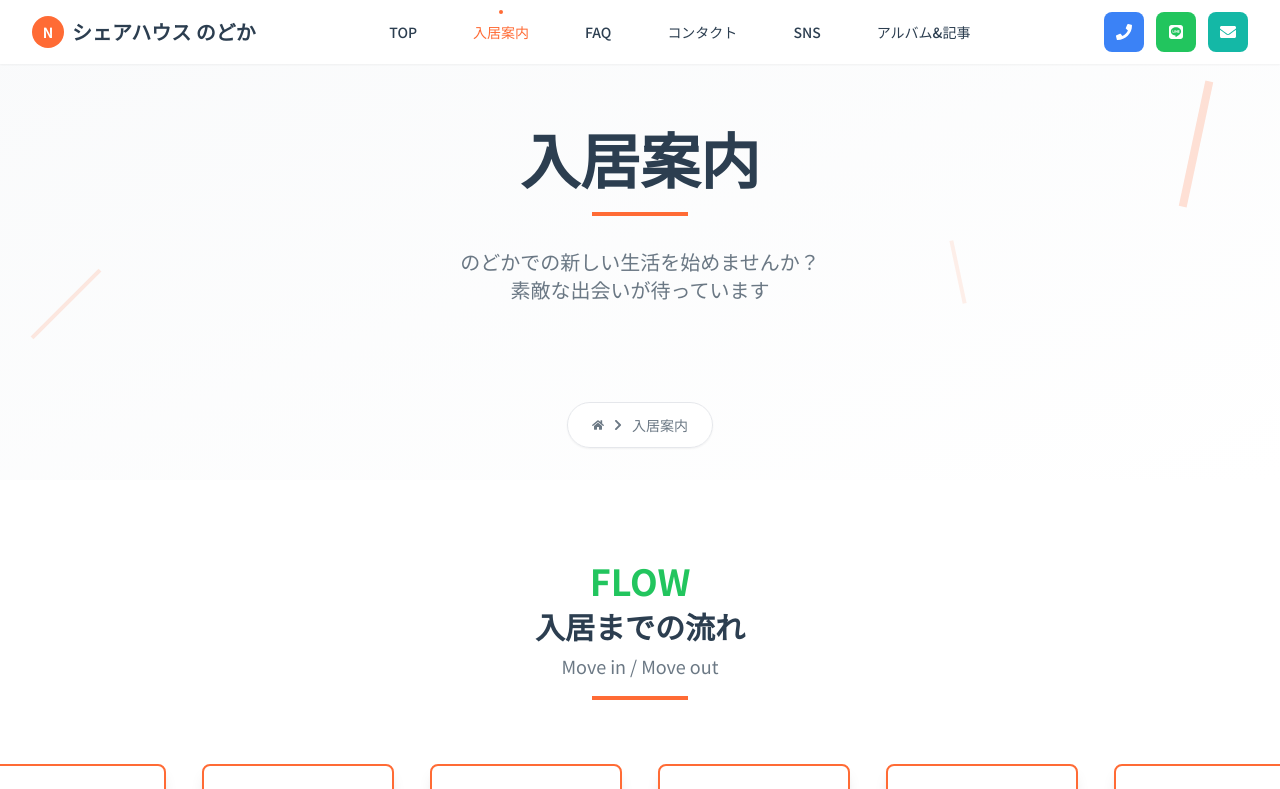
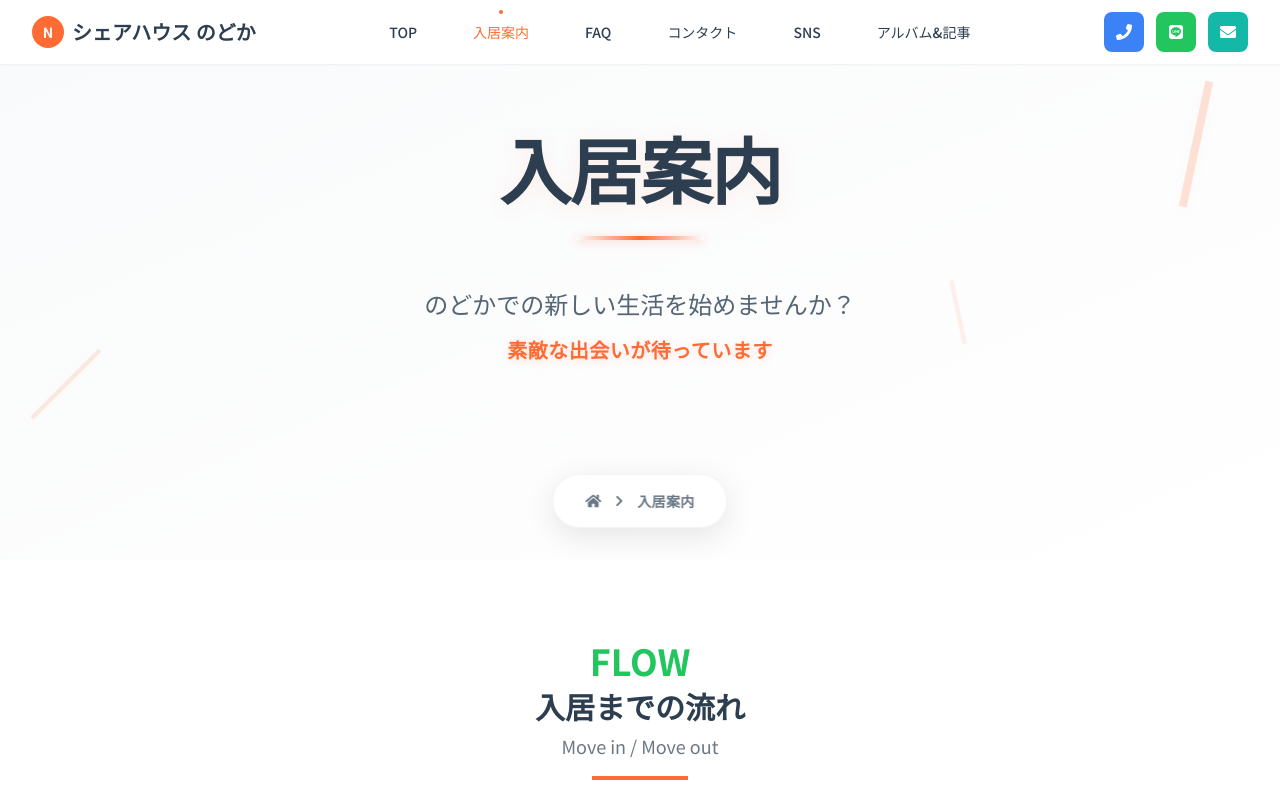
Before and after one commit to ecg-english/sharehouse-nodoka, a Next.js app: page /movein-guide in a window 1280 px wide. Shown: the top 789 px of the page. Built offline with nearby package versions, Linux system fonts and the light colour scheme.

Commit message:
Add sophisticated typography and shadow effects to MoveInGuideHero

```diff
--- a/components/movein-guide/MoveInGuideHero.tsx
+++ b/components/movein-guide/MoveInGuideHero.tsx
@@ -5,14 +5,14 @@ import { FaHome, FaChevronRight } from 'react-icons/fa'
 
 const MoveInGuideHero = () => {
   return (
-    <section className="relative min-h-[60vh] flex items-center bg-white">
+    <section className="relative min-h-[70vh] flex items-center bg-white overflow-hidden">
       {/* Subtle background pattern */}
       <div className="absolute inset-0 z-0">
         <div className="w-full h-full bg-gradient-to-br from-gray-50 to-white">
-          {/* Minimal geometric elements */}
-          <div className="absolute top-20 right-20 w-2 h-32 bg-nodoka-orange/20 rotate-12" />
-          <div className="absolute bottom-32 left-16 w-1 h-24 bg-nodoka-orange/15 rotate-45" />
-          <div className="absolute top-1/2 right-1/4 w-1 h-16 bg-nodoka-orange/10 -rotate-12" />
+          {/* Refined geometric elements with shadows */}
+          <div className="absolute top-20 right-20 w-2 h-32 bg-nodoka-orange/20 rotate-12 shadow-lg shadow-nodoka-orange/10" />
+          <div className="absolute bottom-32 left-16 w-1 h-24 bg-nodoka-orange/15 rotate-45 shadow-md shadow-nodoka-orange/5" />
+          <div className="absolute top-1/2 right-1/4 w-1 h-16 bg-nodoka-orange/10 -rotate-12 shadow-sm shadow-nodoka-orange/5" />
         </div>
       </div>
 
@@ -20,38 +20,76 @@ const MoveInGuideHero = () => {
       <div className="relative z-10 max-w-6xl mx-auto px-4 sm:px-6 lg:px-8 w-full">
         <div className="text-center">
           <motion.div
-            initial={{ opacity: 0, y: 20 }}
+            initial={{ opacity: 0, y: 30 }}
             animate={{ opacity: 1, y: 0 }}
-            transition={{ duration: 0.6 }}
-            className="mb-12"
+            transition={{ duration: 0.8, ease: "easeOut" }}
+            className="mb-16"
           >
-            <div className="mb-8">
-              <h1 className="text-4xl md:text-6xl font-bold text-nodoka-dark mb-6">
+            <div className="mb-12">
+              <motion.h1
+                initial={{ opacity: 0, y: 20 }}
+                animate={{ opacity: 1, y: 0 }}
+                transition={{ duration: 0.8, delay: 0.2 }}
+                className="text-5xl md:text-7xl font-bold text-nodoka-dark mb-8 tracking-tight"
+                style={{
+                  textShadow: '0 4px 20px rgba(255, 107, 53, 0.1)',
+                  letterSpacing: '-0.02em'
+                }}
+              >
                 入居案内
-              </h1>
-              <div className="w-24 h-1 bg-nodoka-orange mx-auto mb-8"></div>
+              </motion.h1>
+
+              <motion.div
+                initial={{ scaleX: 0 }}
+                animate={{ scaleX: 1 }}
+                transition={{ duration: 0.8, delay: 0.6, ease: "easeOut" }}
+                className="w-32 h-1 bg-gradient-to-r from-transparent via-nodoka-orange to-transparent mx-auto mb-8"
+                style={{
+                  boxShadow: '0 2px 10px rgba(255, 107, 53, 0.3)'
+                }}
+              />
             </div>
-            <p className="text-lg md:text-xl text-nodoka-dark/70 max-w-2xl mx-auto leading-relaxed">
-              のどかでの新しい生活を始めませんか？
-              <br />
-              素敵な出会いが待っています
-            </p>
+
+            <motion.div
+              initial={{ opacity: 0, y: 20 }}
+              animate={{ opacity: 1, y: 0 }}
+              transition={{ duration: 0.8, delay: 0.8 }}
+              className="max-w-3xl mx-auto"
+            >
+              <p className="text-xl md:text-2xl text-nodoka-dark/80 leading-relaxed font-medium mb-4">
+                のどかでの新しい生活を始めませんか？
+              </p>
+              <motion.p
+                initial={{ opacity: 0 }}
+                animate={{ opacity: 1 }}
+                transition={{ duration: 0.8, delay: 1.0 }}
+                className="text-lg md:text-xl text-nodoka-orange font-semibold tracking-wide"
+                style={{
+                  textShadow: '0 2px 10px rgba(255, 107, 53, 0.2)'
+                }}
+              >
+                素敵な出会いが待っています
+              </motion.p>
+            </motion.div>
           </motion.div>
         </div>
       </div>
 
-      {/* Breadcrumbs */}
+      {/* Enhanced Breadcrumbs */}
       <div className="absolute bottom-8 left-1/2 transform -translate-x-1/2 z-10">
         <motion.div
-          initial={{ opacity: 0, y: 10 }}
-          animate={{ opacity: 1, y: 0 }}
-          transition={{ duration: 0.6, delay: 0.4 }}
-          className="bg-white/95 backdrop-blur-sm rounded-full px-6 py-3 shadow-sm border border-gray-200"
+          initial={{ opacity: 0, y: 20, scale: 0.9 }}
+          animate={{ opacity: 1, y: 0, scale: 1 }}
+          transition={{ duration: 0.6, delay: 1.2 }}
+          className="bg-white/95 backdrop-blur-sm rounded-full px-8 py-4 shadow-lg border border-gray-200/50 hover:shadow-xl transition-all duration-300"
+          style={{
+            boxShadow: '0 8px 32px rgba(0, 0, 0, 0.1)'
+          }}
         >
-          <div className="flex items-center space-x-2 text-nodoka-dark/70 text-sm">
-            <FaHome className="w-3 h-3" />
+          <div className="flex items-center space-x-3 text-nodoka-dark/70 text-sm">
+            <FaHome className="w-4 h-4" />
             <FaChevronRight className="w-3 h-3" />
-            <span className="font-medium">入居案内</span>
+            <span className="font-semibold tracking-wide">入居案内</span>
           </div>
         </motion.div>
       </div>
```
